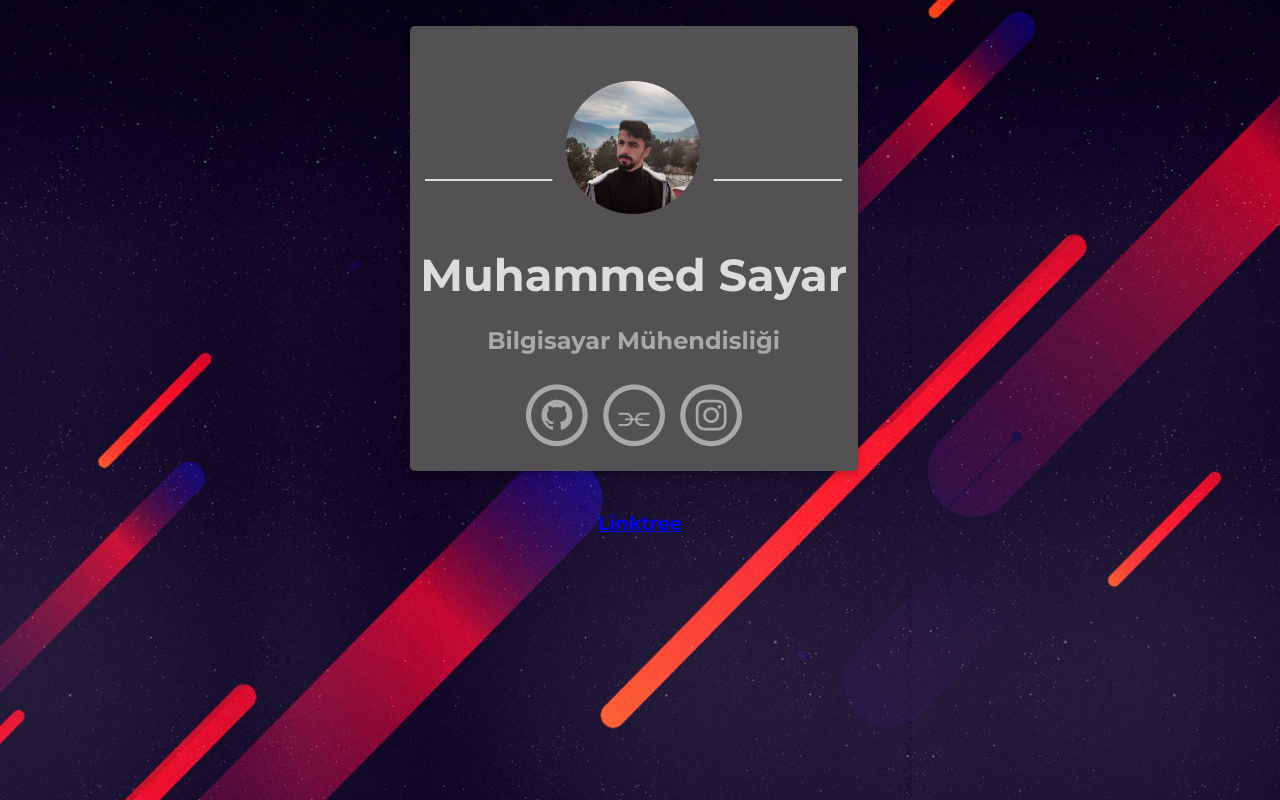
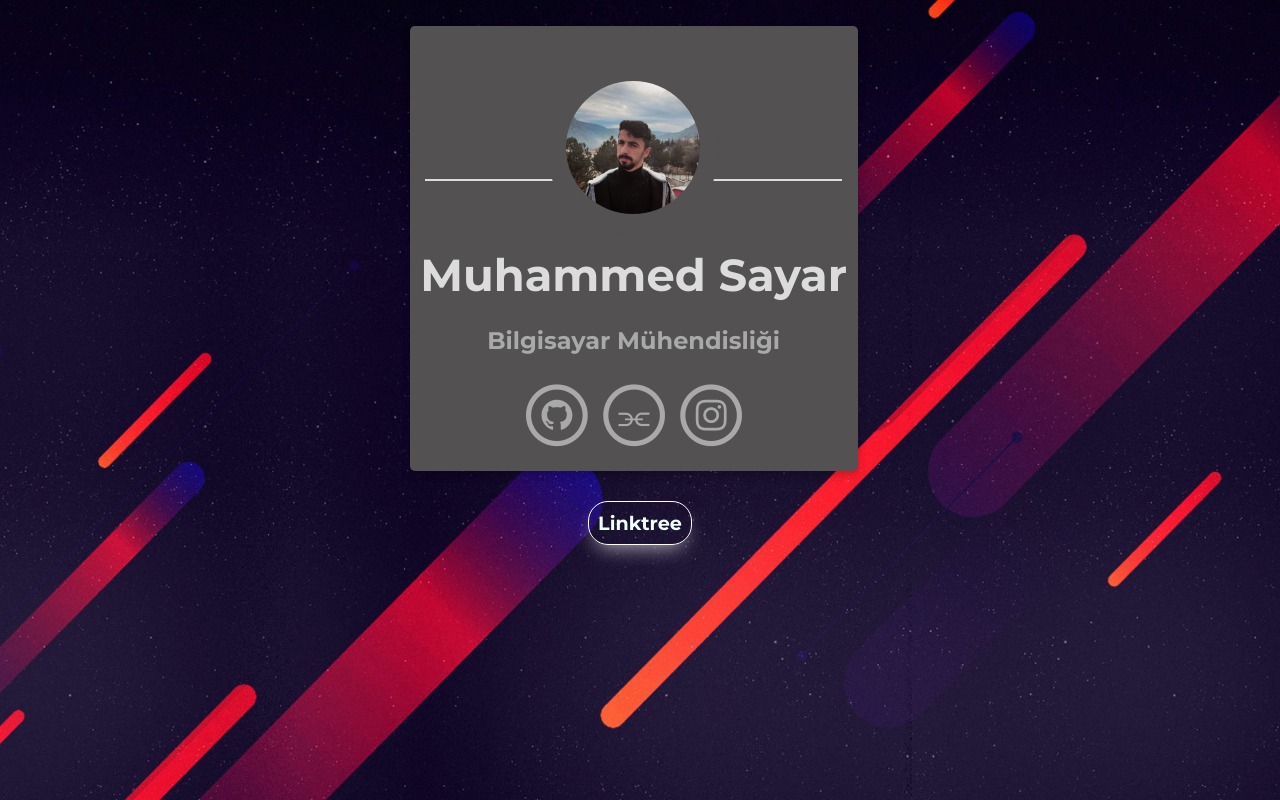
Before and after one commit to mrrsayarr/muhammedsayar, a plain HTML site: page index.html in a window 1280 px wide. Drawn offline with Linux system fonts and the light colour scheme.

Commit message:
Update style.css

```diff
--- a/css/style.css
+++ b/css/style.css
@@ -6,12 +6,13 @@
 body {
 	width: 100%;
 	margin: 0px;
-    background-image: url(../img/bg.jpg);
+	background-image: url(../img/bg.jpg);
 	background-repeat: repeat-y no-repeat;
 	background-size: cover;
 	background-position: center;
 	background-attachment: fixed;
 }
+
 .icons>a {
 	text-decoration: none;
 	color: darkgray;
@@ -39,9 +40,11 @@ body {
 		width: 35%;
 		border-radius: 5px;
 	}
+
 	.card:hover {
 		box-shadow: 0 8px 16px 0 rgba(0, 0, 0, 1);
 	}
+
 	img {
 		border: 20px solid rgb(83, 81, 81);
 		border-radius: 50%;
@@ -50,6 +53,7 @@ body {
 		width: 30%;
 
 	}
+
 	.name {
 		text-align: center;
 		font-size: 2.8em;
@@ -58,17 +62,20 @@ body {
 		margin-bottom: auto;
 		text-transform: capitalize;
 	}
+
 	hr {
 		width: 93%;
 		height: 2px;
 		background-color: gainsboro;
 		border: 0px;
 	}
+
 	.subtitle {
 		text-align: center;
 		font-size: 1.5em;
 		color: darkgray;
 	}
+
 	.icons {
 		font-size: 18px;
 		text-align: center;
@@ -77,6 +84,7 @@ body {
 		color: darkgray;
 		margin-bottom: 40px;
 	}
+
 	.location {
 		text-align: center;
 		color: white;
@@ -97,12 +105,14 @@ body {
 		background: url(img/bg.jpg) fixed no;
 		overflow-x: hidden;
 	}
+
 	hr {
 		width: 93%;
 		height: 2px;
 		background-color: rgb(190, 185, 185);
 		border: 0px;
 	}
+
 	.card {
 		margin-top: 30%;
 		margin-left: 2%;
@@ -113,9 +123,11 @@ body {
 		width: 95%;
 		border-radius: 5px;
 	}
+
 	.card:hover {
 		box-shadow: 0 8px 16px 0 rgba(0, 0, 0, 1);
 	}
+
 	img {
 		border: 20px solid rgb(83, 81, 81);
 		margin-bottom: -20% !important;
@@ -124,6 +136,7 @@ body {
 		transform: scale(1.5);
 
 	}
+
 	.name {
 		padding-right: 4px;
 		padding-left: 4px;
@@ -134,11 +147,13 @@ body {
 		margin-bottom: auto;
 		text-transform: capitalize;
 	}
+
 	.subtitle {
 		text-align: center;
 		font-size: 1.2em;
 		color: darkgray;
 	}
+
 	.icons {
 		font-size: 11px;
 		text-align: center;
@@ -147,6 +162,7 @@ body {
 		color: darkgray;
 		margin-bottom: 40px;
 	}
+
 	.location {
 		text-align: center;
 		color: white;
@@ -167,12 +183,14 @@ body {
 		background: url(img/bg.jpg) fixed no;
 		overflow-x: hidden;
 	}
+
 	hr {
 		width: 93%;
 		height: 2px;
 		background-color: rgb(127, 126, 126);
 		border: 0px;
 	}
+
 	.card {
 		margin-top: 6%;
 		margin-left: 9%;
@@ -183,18 +201,22 @@ body {
 		width: 80%;
 		border-radius: 5px;
 	}
+
 	.card:hover {
 		box-shadow: 0 8px 16px 0 rgba(0, 0, 0, 1);
 	}
+
 	img {
 		border: 20px solid rgb(83, 81, 81);
 		margin-bottom: -15% !important;
 		border-radius: 50%;
 		width: 25%;
 	}
+
 	img :hover {
 		transform: matrix3d();
 	}
+
 	.name {
 		padding-right: 4px;
 		padding-left: 4px;
@@ -205,11 +227,13 @@ body {
 		margin-bottom: auto;
 		text-transform: capitalize;
 	}
+
 	.subtitle {
 		text-align: center;
 		font-size: 1.9em;
 		color: darkgray;
 	}
+
 	.icons {
 		font-size: 18px;
 		text-align: center;
@@ -218,6 +242,7 @@ body {
 		color: rgb(41, 39, 39);
 		margin-bottom: 40px;
 	}
+
 	.location {
 		text-align: center;
 		color: rgb(86, 84, 84);
@@ -238,12 +263,14 @@ body {
 		background: url(img/bg.jpg) fixed no;
 		overflow-x: hidden;
 	}
+
 	hr {
 		width: 93%;
 		height: 2px;
 		background-color: gainsboro;
 		border: 0px;
 	}
+
 	.card {
 		margin-top: 4%;
 		margin-left: 13%;
@@ -254,15 +281,18 @@ body {
 		width: 75%;
 		border-radius: 5px;
 	}
+
 	.card:hover {
 		box-shadow: 0 8px 16px 0 rgba(0, 0, 0, 1);
 	}
+
 	img {
 		border: 20px solid rgb(83, 81, 81);
 		margin-bottom: -18% !important;
 		border-radius: 50%;
 		width: 30%;
 	}
+
 	.name {
 		text-align: center;
 		font-size: 2.5em;
@@ -271,11 +301,13 @@ body {
 		margin-bottom: auto;
 		text-transform: capitalize;
 	}
+
 	.subtitle {
 		text-align: center;
 		font-size: 2em;
 		color: darkgray;
 	}
+
 	.icons {
 		font-size: 15px;
 		text-align: center;
@@ -284,6 +316,7 @@ body {
 		color: darkgray;
 		margin-bottom: 40px;
 	}
+
 	.location {
 		text-align: center;
 		color: white;
@@ -301,10 +334,12 @@ body {
 	body {
 		visibility: hidden;
 	}
+
 	.name {
-        font-size: 1.5em !important;
-    }
+		font-size: 1.5em !important;
+	}
 }
+
 .fa-stack:hover {
 	transition: 0.9s;
 	transform: rotate(360deg);
@@ -344,6 +379,20 @@ body {
 	background-color: #5851db;
 }
 
+/* LİNKTREE LİNK */
+.linktree {
+	text-decoration: none;
+	color: azure;
+	border: 1px solid white;
+	border-radius: 20px;
+	padding: 9px;
+	cursor: pointer;
+	box-shadow: 0 10px 20px -8px rgba(247, 247, 247, 0.7);
+}
+
+.linktree::hover {
+
+}
 
 
 /* FOOTER */
```
